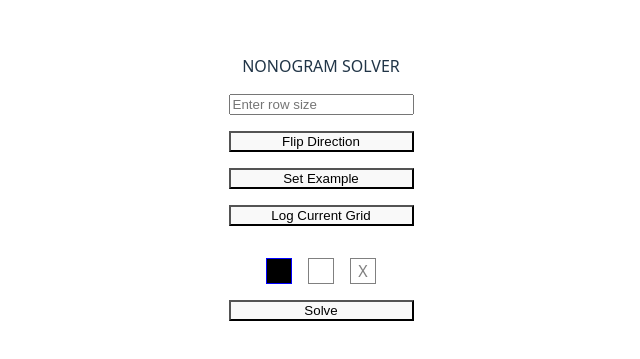
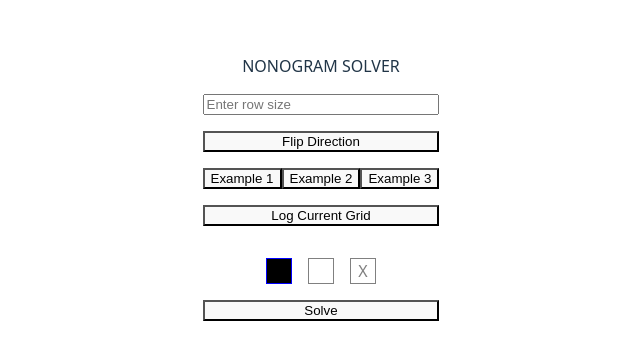
Before and after one commit to KevinTenorio/nonogram-solver, a React (Vite) app: page / in a window 1280 px wide. Shown: the part 213-572 px from the top of the page, without its empty margins (319-959 px from the left). Built offline with nearby package versions, Linux system fonts and the light colour scheme.

Commit message:
adds option to change examples

```diff
--- a/src/App.tsx
+++ b/src/App.tsx
@@ -1,7 +1,21 @@
 import { useState, useEffect, useCallback } from "react";
 import "./App.css";
 
-import { rowInfoExample, columnInfoExample, gridMapExample } from "./example3";
+import {
+  rowInfoExample1,
+  columnInfoExample1,
+  gridMapExample1,
+} from "./example1";
+import {
+  rowInfoExample2,
+  columnInfoExample2,
+  gridMapExample2,
+} from "./example2";
+import {
+  rowInfoExample3,
+  columnInfoExample3,
+  gridMapExample3,
+} from "./example3";
 
 function App() {
   const [gridSize, setGridSize] = useState(0);
@@ -221,7 +235,7 @@ function App() {
       });
     };
 
-    const intervalId = setInterval(solveGrid, 150);
+    const intervalId = setInterval(solveGrid, 50);
 
     return () => clearInterval(intervalId);
   }, [isSolving, gridSize, gridMap, selectedIndex, selectedDirection, solve]);
@@ -250,16 +264,43 @@ function App() {
       >
         Flip Direction
       </button>
-      <button
-        onClick={() => {
-          setGridSize(gridMapExample.length);
-          setRowInfo(rowInfoExample);
-          setColumnInfo(columnInfoExample);
-          setGridMap(gridMapExample);
+      <div
+        style={{
+          display: "flex",
+          flexDirection: "row",
         }}
       >
-        Set Example
-      </button>
+        <button
+          onClick={() => {
+            setGridSize(gridMapExample1.length);
+            setRowInfo(rowInfoExample1);
+            setColumnInfo(columnInfoExample1);
+            setGridMap(gridMapExample1);
+          }}
+        >
+          Example 1
+        </button>
+        <button
+          onClick={() => {
+            setGridSize(gridMapExample2.length);
+            setRowInfo(rowInfoExample2);
+            setColumnInfo(columnInfoExample2);
+            setGridMap(gridMapExample2);
+          }}
+        >
+          Example 2
+        </button>
+        <button
+          onClick={() => {
+            setGridSize(gridMapExample3.length);
+            setRowInfo(rowInfoExample3);
+            setColumnInfo(columnInfoExample3);
+            setGridMap(gridMapExample3);
+          }}
+        >
+          Example 3
+        </button>
+      </div>
       <button
         onClick={() => {
           console.log({ rowInfo, columnInfo, gridMap });
--- a/src/example1.ts
+++ b/src/example1.ts
@@ -1,4 +1,4 @@
-export const columnInfoExample = [
+export const columnInfoExample1 = [
   [3, 2],
   [2, 2],
   [2, 1],
@@ -11,7 +11,7 @@ export const columnInfoExample = [
   [3, 2],
 ];
 
-export const rowInfoExample = [
+export const rowInfoExample1 = [
   [4],
   [2, 2],
   [2, 2, 2],
@@ -24,7 +24,7 @@ export const rowInfoExample = [
   [3, 2],
 ];
 
-export const gridMapExample = [
+export const gridMapExample1 = [
   [null, null, null, null, null, null, null, false, null, null],
   [false, false, null, null, null, null, null, null, false, null],
   [false, null, null, null, null, null, false, null, null, null],
--- a/src/example2.ts
+++ b/src/example2.ts
@@ -1,4 +1,4 @@
-export const columnInfoExample = [
+export const columnInfoExample2 = [
   [2],
   [7],
   [8],
@@ -11,7 +11,7 @@ export const columnInfoExample = [
   [2],
 ];
 
-export const rowInfoExample = [
+export const rowInfoExample2 = [
   [1, 1],
   [3, 2, 3],
   [3, 3],
@@ -24,7 +24,7 @@ export const rowInfoExample = [
   [4],
 ];
 
-export const gridMapExample = [
+export const gridMapExample2 = [
   [false, null, null, false, false, null, false, null, null, null],
   [null, null, null, null, null, null, false, null, null, null],
   [null, null, null, false, null, false, null, null, null, null],
--- a/src/example3.ts
+++ b/src/example3.ts
@@ -1,4 +1,4 @@
-export const columnInfoExample = [
+export const columnInfoExample3 = [
   [3],
   [3],
   [2],
@@ -21,7 +21,7 @@ export const columnInfoExample = [
   [2, 1],
 ];
 
-export const rowInfoExample = [
+export const rowInfoExample3 = [
   [1, 3],
   [1, 2],
   [1, 2],
@@ -44,7 +44,7 @@ export const rowInfoExample = [
   [1, 3, 1, 4],
 ];
 
-export const gridMapExample = [
+export const gridMapExample3 = [
   [
     null,
     null,
```
